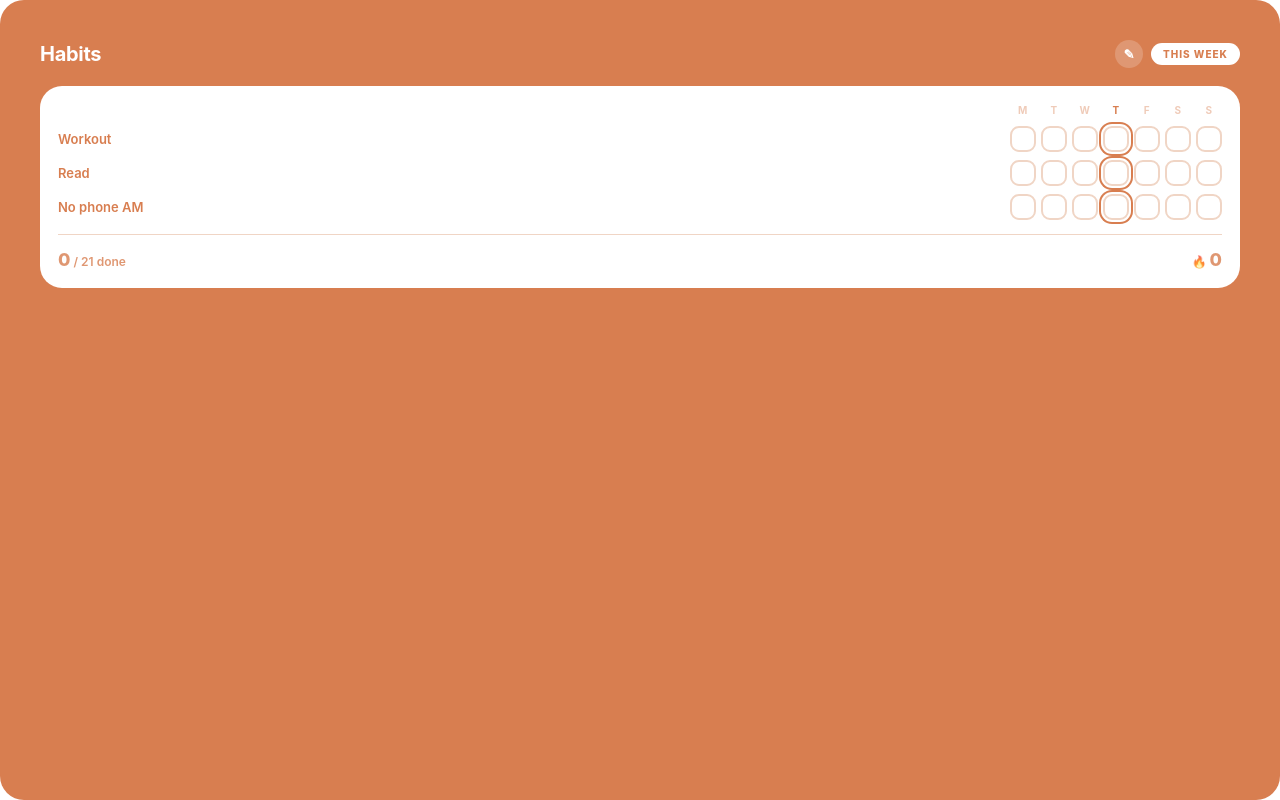
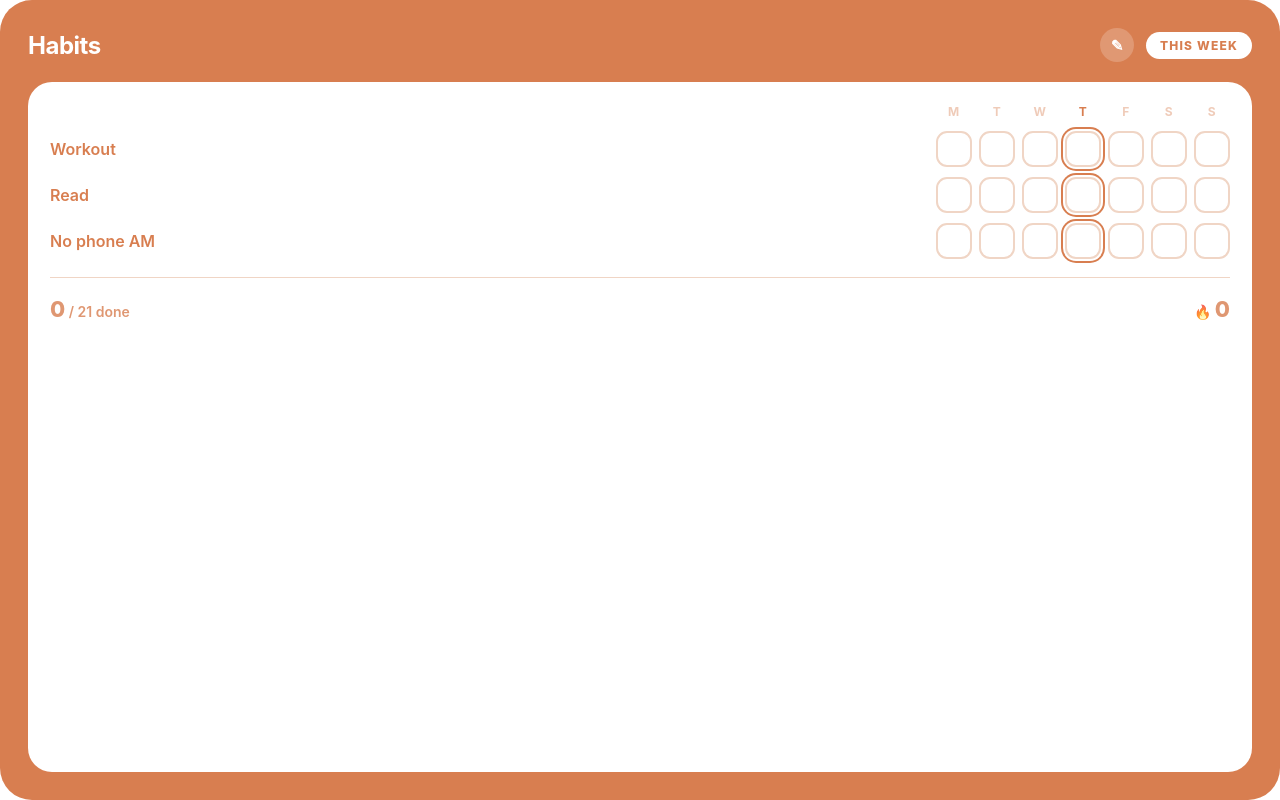
Before and after one commit to dhanna2000/Notion-Widgets, a website: page Notion Widgets/habit-tracker-widget.html in a window 1280 px wide. Drawn offline with Linux system fonts and the light colour scheme.

Commit message:
Update habit-tracker-widget.html

```diff
--- a/Notion Widgets/habit-tracker-widget.html
+++ b/Notion Widgets/habit-tracker-widget.html
@@ -8,61 +8,70 @@
   html {
     margin: 0; padding: 0;
     background: #ffffff;
+    height: 100%;
   }
   @media (prefers-color-scheme: dark) {
     html { background: #191919; }
   }
   body {
     margin: 0;
-    background: #D87E50;
-    border-radius: 24px;
-    display: flex;
-    justify-content: center;
-    align-items: flex-start;
-    padding: 16px;
+    padding: 0;
     box-sizing: border-box;
-    min-height: 100vh;
+    height: 100%;
+    width: 100%;
     color: white;
     font-family: -apple-system, BlinkMacSystemFont, "Segoe UI", Inter, Arial, sans-serif;
+    display: block;
   }
   .widget {
     width: 100%;
-    /* No max-width — widget expands to fill the iframe so habit names get more room */
-    padding: 24px;
-    background: transparent;
-    color: white;
+    height: 100%;
+    background: #D87E50;
+    border-radius: clamp(16px, 5cqw, 32px);
+    padding: clamp(16px, 4cqw, 28px);
     box-sizing: border-box;
+    container-type: inline-size;
+    display: flex;
+    flex-direction: column;
+    gap: clamp(12px, 2.5cqw, 20px);
+    min-height: 0;
+    overflow: hidden;
   }
   .top {
     display: flex;
     justify-content: space-between;
     align-items: center;
-    margin-bottom: 18px;
+    flex-shrink: 0;
+    gap: 12px;
   }
-  .title { font-size: 20px; font-weight: 700; letter-spacing: -0.3px; }
+  .title {
+    font-size: clamp(15px, 4cqw, 24px);
+    font-weight: 700;
+    letter-spacing: -0.02em;
+  }
   .top-right {
     display: flex;
     align-items: center;
-    gap: 8px;
+    gap: clamp(6px, 1.5cqw, 12px);
   }
   .week-label {
     background: white;
     color: #D87E50;
-    padding: 5px 12px;
+    padding: clamp(3px, 0.8cqw, 6px) clamp(8px, 2cqw, 14px);
     border-radius: 999px;
-    font-size: 10px;
+    font-size: clamp(8px, 2cqw, 12px);
     font-weight: 800;
-    letter-spacing: 1px;
+    letter-spacing: 0.1em;
   }
   .icon-btn {
-    width: 28px;
-    height: 28px;
+    width: clamp(22px, 5.5cqw, 34px);
+    aspect-ratio: 1;
     border-radius: 50%;
     background: rgba(255,255,255,0.2);
     border: none;
     color: white;
     cursor: pointer;
-    font-size: 13px;
+    font-size: clamp(10px, 2.8cqw, 15px);
     font-weight: 800;
     display: flex;
     align-items: center;
@@ -77,41 +86,44 @@
     background: white;
     color: #D87E50;
     border: none;
-    padding: 6px 14px;
+    padding: clamp(4px, 1cqw, 7px) clamp(10px, 2.5cqw, 16px);
     border-radius: 999px;
-    font-size: 12px;
+    font-size: clamp(10px, 2.5cqw, 14px);
     font-weight: 800;
-    letter-spacing: 0.5px;
+    letter-spacing: 0.05em;
     cursor: pointer;
     font-family: inherit;
   }
   .card {
     background: white;
-    border-radius: 22px;
-    padding: 18px;
+    border-radius: clamp(14px, 4cqw, 24px);
+    padding: clamp(12px, 3cqw, 22px);
     color: #D87E50;
+    flex: 1;
+    min-height: 0;
+    overflow: hidden;
+    display: flex;
+    flex-direction: column;
   }
   .day-row, .habit {
     display: grid;
-    /* Habit name column flexes (minmax 0 lets it shrink past content size when needed,
-       1fr lets it grow to fill extra width when the widget is wider). */
-    grid-template-columns: minmax(0, 1fr) repeat(7, 26px);
-    gap: 5px;
+    grid-template-columns: minmax(0, 1fr) repeat(7, clamp(20px, 5.5cqw, 36px));
+    gap: clamp(3px, 0.8cqw, 7px);
     align-items: center;
   }
   .day-row {
-    margin-bottom: 10px;
-    font-size: 10px;
+    margin-bottom: clamp(6px, 1.5cqw, 12px);
+    font-size: clamp(8px, 2cqw, 12px);
     font-weight: 700;
     text-transform: uppercase;
-    letter-spacing: 0.5px;
+    letter-spacing: 0.05em;
   }
   .day-row > div { text-align: center; opacity: 0.4; }
   .day-row > div.today { opacity: 1; }
-  .habit { margin-bottom: 8px; }
+  .habit { margin-bottom: clamp(5px, 1.2cqw, 10px); }
   .habit:last-child { margin-bottom: 0; }
   .habit-name {
-    font-size: 13px;
+    font-size: clamp(11px, 2.8cqw, 16px);
     font-weight: 600;
     white-space: nowrap;
     overflow: hidden;
@@ -120,8 +132,9 @@
     min-width: 0;
   }
   .cell {
-    width: 26px; height: 26px;
-    border-radius: 9px;
+    width: 100%;
+    aspect-ratio: 1;
+    border-radius: clamp(6px, 1.6cqw, 11px);
     border: 2px solid #F0D5C5;
     background: white;
     cursor: pointer;
@@ -129,25 +142,22 @@
     padding: 0;
   }
   .cell:hover { border-color: #D87E50; transform: scale(1.08); }
-  .cell.done {
-    background: #D87E50;
-    border-color: #D87E50;
-  }
+  .cell.done { background: #D87E50; border-color: #D87E50; }
   .cell.today { box-shadow: 0 0 0 2px white, 0 0 0 4px #D87E50; }
 
-  /* ===== Edit mode ===== */
+  /* Edit mode */
   .habit-edit {
     display: flex;
     align-items: center;
-    gap: 8px;
-    margin-bottom: 8px;
+    gap: clamp(6px, 1.5cqw, 12px);
+    margin-bottom: clamp(5px, 1.2cqw, 10px);
   }
   .habit-input {
     flex: 1;
     border: 2px solid #F0D5C5;
-    border-radius: 10px;
-    padding: 8px 12px;
-    font-size: 13px;
+    border-radius: clamp(7px, 2cqw, 13px);
+    padding: clamp(6px, 1.8cqw, 11px) clamp(10px, 2.5cqw, 16px);
+    font-size: clamp(11px, 2.8cqw, 16px);
     font-weight: 600;
     color: #D87E50;
     background: white;
@@ -158,13 +168,13 @@
   .habit-input:focus { border-color: #D87E50; }
   .habit-input::placeholder { color: #E5B89A; }
   .delete-btn {
-    width: 28px;
-    height: 28px;
+    width: clamp(24px, 6cqw, 36px);
+    aspect-ratio: 1;
     border-radius: 50%;
     border: none;
     background: #F0D5C5;
     color: #D87E50;
-    font-size: 14px;
+    font-size: clamp(11px, 3cqw, 17px);
     font-weight: 800;
     cursor: pointer;
     display: flex;
@@ -181,33 +191,34 @@
     border: 2px dashed #F0D5C5;
     background: transparent;
     color: #D87E50;
-    padding: 10px;
-    border-radius: 12px;
-    font-size: 13px;
+    padding: clamp(8px, 2cqw, 14px);
+    border-radius: clamp(8px, 2.4cqw, 15px);
+    font-size: clamp(11px, 2.8cqw, 16px);
     font-weight: 700;
     cursor: pointer;
-    margin-top: 6px;
+    margin-top: clamp(4px, 1cqw, 8px);
     font-family: inherit;
     transition: 0.15s;
   }
   .add-btn:hover { border-color: #D87E50; background: #FCF5F0; }
-  .add-btn:disabled {
-    opacity: 0.4;
-    cursor: not-allowed;
-  }
+  .add-btn:disabled { opacity: 0.4; cursor: not-allowed; }
 
   .footer {
-    margin-top: 14px;
-    padding-top: 14px;
+    margin-top: clamp(10px, 2.5cqw, 18px);
+    padding-top: clamp(10px, 2.5cqw, 18px);
     border-top: 1px solid #F0D5C5;
     display: flex;
     justify-content: space-between;
     align-items: center;
     color: #D87E50;
   }
-  .stat { font-size: 12px; font-weight: 600; opacity: 0.8; }
+  .stat {
+    font-size: clamp(10px, 2.5cqw, 14px);
+    font-weight: 600;
+    opacity: 0.8;
+  }
   .stat .big {
-    font-size: 18px;
+    font-size: clamp(15px, 3.8cqw, 22px);
     font-weight: 800;
     opacity: 1;
   }
```
